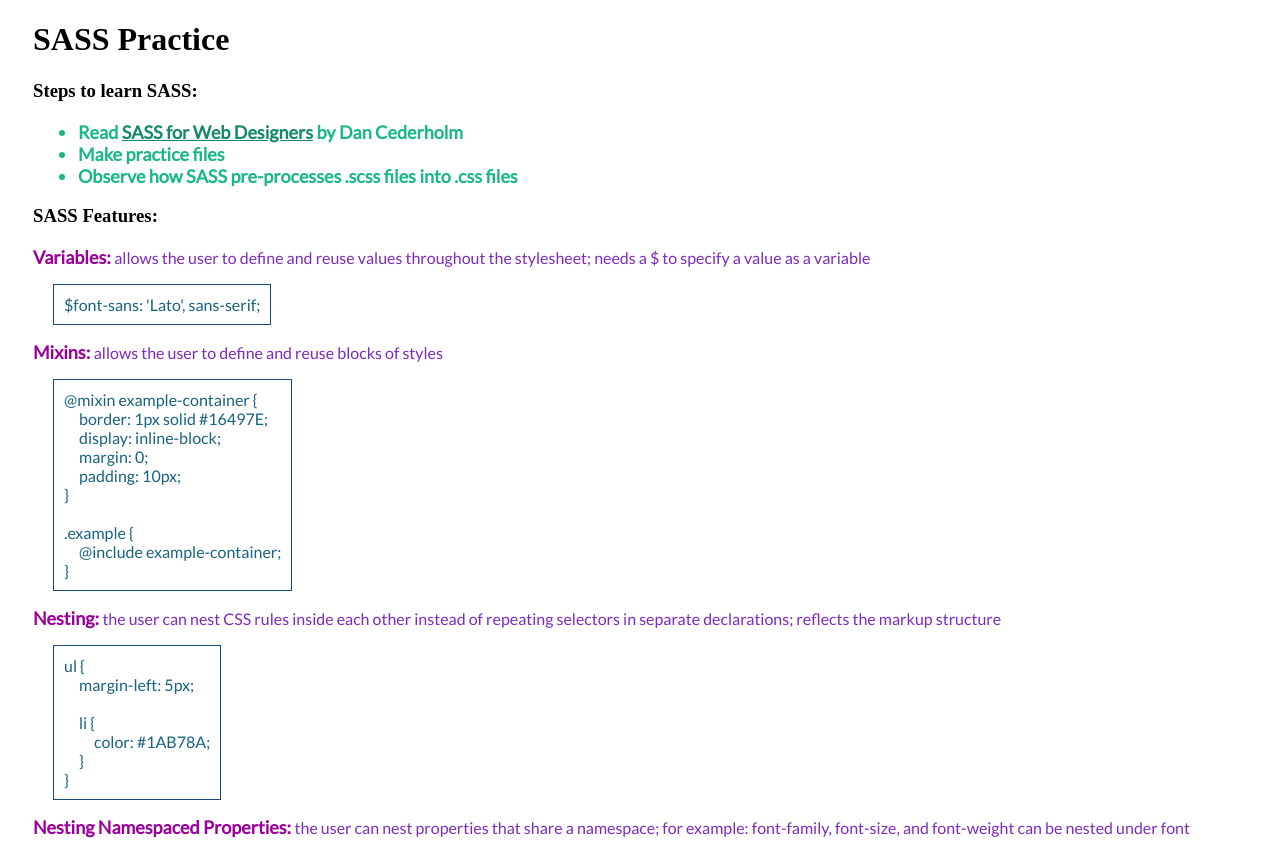
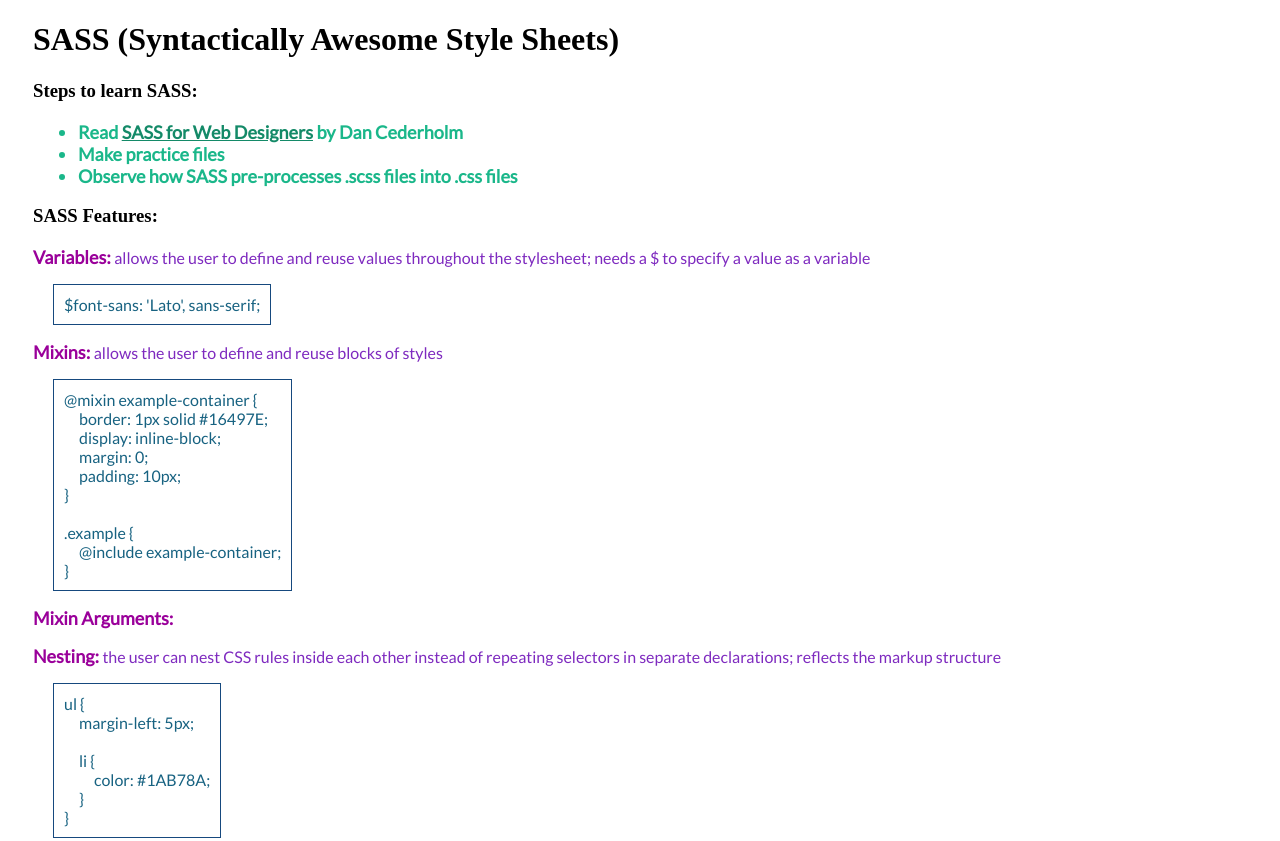
Before and after one commit to swanie21/sass-discovery, a plain HTML site: page index.html in a window 1280 px wide. Shown: the top 841 px of the page. Drawn offline with Linux system fonts and the light colour scheme.

Commit message:
add mixin arguments

```diff
--- a/index.html
+++ b/index.html
@@ -2,12 +2,12 @@
 <html>
   <head>
     <meta charset="utf-8">
-    <title>SASS Practice</title>
+    <title>SASS</title>
     <link href="https://fonts.googleapis.com/css?family=Lato" rel="stylesheet">
     <link rel="stylesheet" href="style.css">
   </head>
   <body>
-    <h1>SASS Practice</h1>
+    <h1>SASS (Syntactically Awesome Style Sheets)</h1>
     <h3>Steps to learn SASS:</h3>
     <ul>
       <li>Read <span class='book-title'>SASS for Web Designers</span> by Dan Cederholm</li>
@@ -34,6 +34,9 @@
       .example { <br>
         <span class='indent'>@include example-container; </span><br>
       }
+    </p>
+    <p>
+      <span class='feature'>Mixin Arguments: </span>
     </p>
     <p>
       <span class='feature'>Nesting: </span>the user can nest CSS rules inside each other instead of repeating selectors in separate declarations; reflects the markup structure
```
